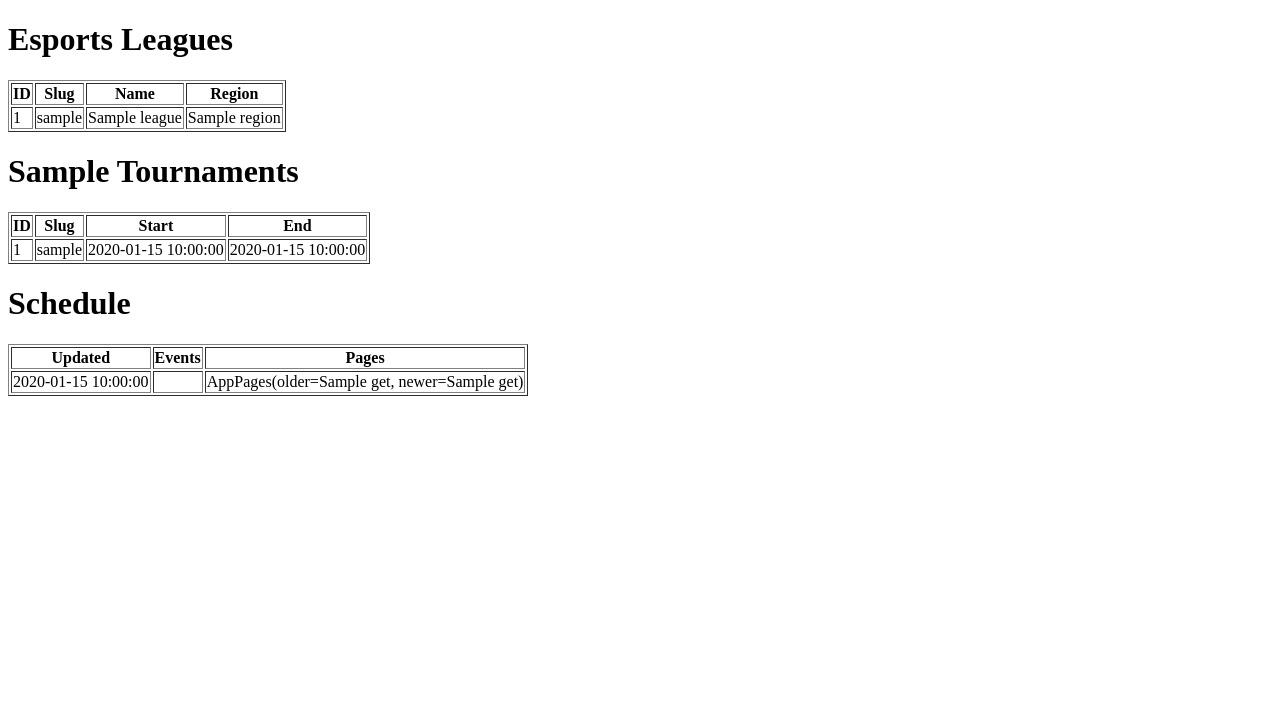
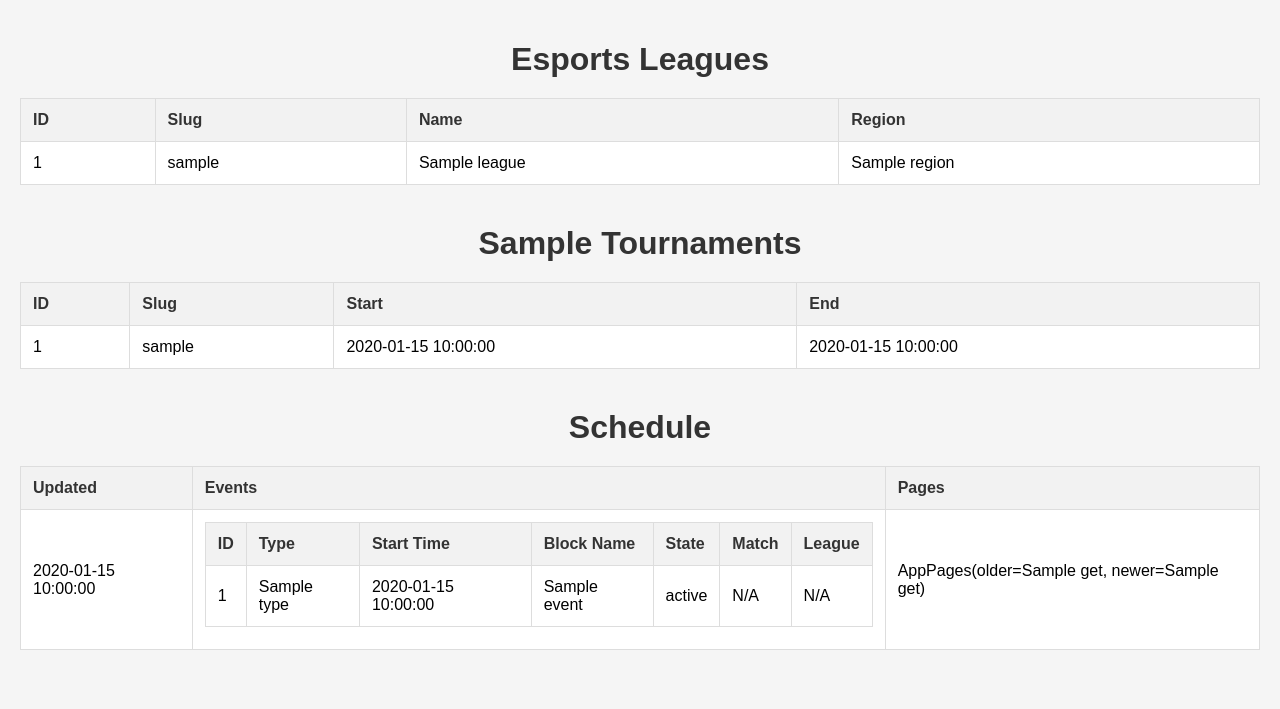
Before and after one commit to kiselevart/lolproschedule, a Flask app: page / in a window 1280 px wide. Shown: the top 709 px of the page. Run offline with Flask 3, Linux system fonts and the light colour scheme; a database or web service that is not in the repository returns one stand-in record (values such as "Sample title"); data that the repository does not hold is empty.

Commit message:
css nicer

```diff
--- a/app.py
+++ b/app.py
@@ -43,7 +43,7 @@ def get_tournaments(leagueId: str) -> List[Tournament]:
 
     return tournaments
 
-def get_schedule() -> List[Event]:
+def get_schedule() -> Schedule:
     scheduleUrl = 'getSchedule?hl=en-US'
     scheduleResponse = requests.get(baseUrl + scheduleUrl, headers=headers)
 
@@ -53,11 +53,18 @@ def get_schedule() -> List[Event]:
 
     raw_data = scheduleResponse.json()
     schedule_data = raw_data.get('data', {}).get('schedule', [])
-    print(schedule_data)
 
     schedule = parse_schedule(schedule_data)
 
     return schedule
+
+def get_upcoming_schedule(schedule) -> Schedule:
+    print(schedule.events)
+    for event in schedule.events:
+        print("FORLOOP")
+        print(event)
+
+
 
 # REWRITE
 # def get_live() -> List[Event]:
--- a/templates/index.html
+++ b/templates/index.html
@@ -4,11 +4,55 @@
     <meta charset="UTF-8">
     <meta http-equiv="X-UA-Compatible" content="IE=edge">
     <meta name="viewport" content="width=device-width, initial-scale=1.0">
-    <title>Leagues</title>
+    <title>Esports Leagues</title>
+    <style>
+        body {
+            font-family: Arial, sans-serif;
+            background-color: #f5f5f5;
+            margin: 0;
+            padding: 20px;
+        }
+        h1 {
+            color: #333;
+            text-align: center;
+            margin-bottom: 20px;
+        }
+        table {
+            width: 100%;
+            border-collapse: collapse;
+            margin-bottom: 40px;
+        }
+        table, th, td {
+            border: 1px solid #ddd;
+        }
+        th, td {
+            padding: 12px;
+            text-align: left;
+        }
+        th {
+            background-color: #f2f2f2;
+            color: #333;
+        }
+        td {
+            background-color: #fff;
+        }
+        tbody tr:nth-child(even) {
+            background-color: #f9f9f9;
+        }
+        tbody tr:hover {
+            background-color: #f1f1f1;
+        }
+        .section {
+            margin-bottom: 40px;
+        }
+    </style>
 </head>
 <body>
     <h1>Esports Leagues</h1>
-    <table border="1">
+
+    <!-- Leagues Section -->
+    <div class="section">
+        <table>
             <thead>
                 <tr>
                     <th>ID</th>
@@ -28,8 +72,13 @@
                 {% endfor %}
             </tbody>
         </table>
+    </div>
+
     <h1>Sample Tournaments</h1>
-    <table border="1">
+
+    <!-- Tournaments Section -->
+    <div class="section">
+        <table>
             <thead>
                 <tr>
                     <th>ID</th>
@@ -49,8 +98,13 @@
                 {% endfor %}
             </tbody>
         </table>
+    </div>
+
     <h1>Schedule</h1>
-    <table border="1">
+
+    <!-- Schedule Section -->
+    <div class="section">
+        <table>
             <thead>
                 <tr>
                     <th>Updated</th>
@@ -62,11 +116,30 @@
                 <tr>
                     <td>{{ schedule.updated }}</td>
                     <td>
-                    {% for event in events %}
-                    <table border="2">
+                        {% for event in schedule.events %}
+                        <table border="2" style="width: 100%; margin-bottom: 10px;">
                             <thead>
-                            <!--TODO-->
+                                <tr>
+                                    <th>ID</th>
+                                    <th>Type</th>
+                                    <th>Start Time</th>
+                                    <th>Block Name</th>
+                                    <th>State</th>
+                                    <th>Match</th>
+                                    <th>League</th>
+                                </tr>
                             </thead>
+                            <tbody>
+                                <tr>
+                                    <td>{{ event.id }}</td>
+                                    <td>{{ event.type }}</td>
+                                    <td>{{ event.startTime }}</td>
+                                    <td>{{ event.blockName }}</td>
+                                    <td>{{ event.state }}</td>
+                                    <td>{% if event.match %}{{ event.match }}{% else %}N/A{% endif %}</td>
+                                    <td>{% if event.league %}{{ event.league }}{% else %}N/A{% endif %}</td>
+                                </tr>
+                            </tbody>
                         </table>
                         {% endfor %}
                     </td>
@@ -74,5 +147,6 @@
                 </tr>
             </tbody>
         </table>
+    </div>
 </body>
 </html>
```
Lines whose indentation alone changed are shown as unchanged.
